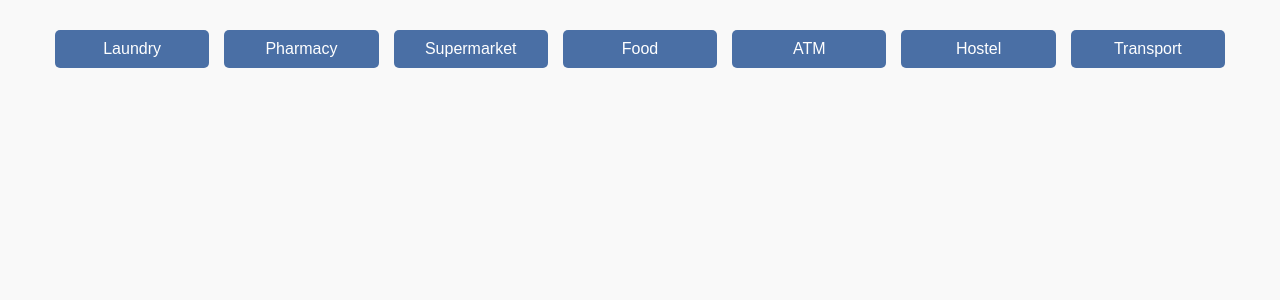
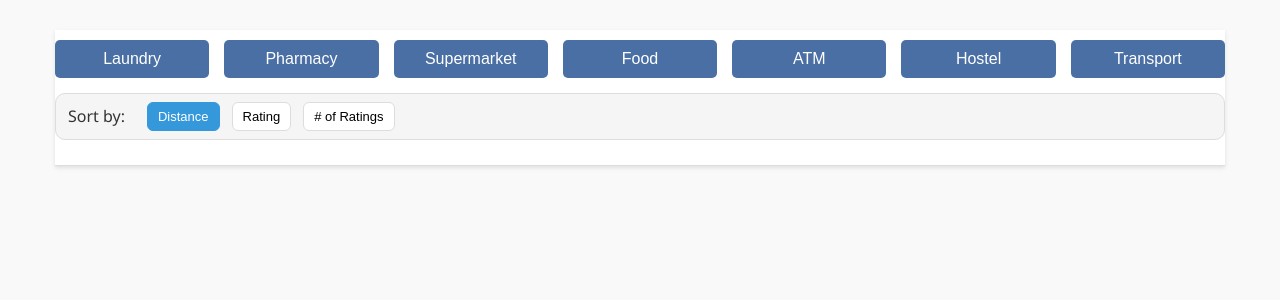
Before and after one commit to MMatthews71/TravellerCompanion, a Flask app: page / in a window 1280 px wide. Shown: the part 153-453 px from the top of the page. Run offline with Flask 3, Linux system fonts and the light colour scheme.

Commit message:
sticky menu

```diff
--- a/static/css/styles.css
+++ b/static/css/styles.css
@@ -62,13 +62,25 @@ h1 {
 }
 
 /* =========================
+   Controls Bar (sticky)
+   ========================= */
+.controls-bar {
+    position: sticky;
+    top: 0;
+    background: #f9f9f9;
+    z-index: 1000;
+    padding: 10px 0;
+    border-bottom: 1px solid var(--border-color);
+}
+
+/* =========================
    Service Buttons
    ========================= */
 .services {
     display: grid;
     grid-template-columns: repeat(auto-fill, minmax(150px, 1fr));
     gap: 15px;
-    margin-bottom: 30px;
+    margin-bottom: 15px;
 }
 
 .service-btn {
@@ -171,7 +183,6 @@ h1 {
 /* =========================
    Filters
    ========================= */
-/* Hidden by default */
 .sort-options .food-filter-container,
 .sort-options .supermarket-filter-container,
 .sort-options .hostel-filter-container {
@@ -184,7 +195,6 @@ h1 {
     padding: 4px 8px;
 }
 
-/* Show when .hidden is removed by JS */
 .sort-options .food-filter-container:not(.hidden),
 .sort-options .supermarket-filter-container:not(.hidden),
 .sort-options .hostel-filter-container:not(.hidden) {
@@ -215,11 +225,6 @@ h1 {
 /* =========================
    Table
    ========================= */
-
-/* Remove scroll box behavior */
-
-/* Remove sticky header */
-
 .table-container {
     overflow-x: auto;
     max-height: none;
@@ -244,8 +249,7 @@ th {
     font-weight: 600;
     color: var(--dark-gray);
     white-space: nowrap;
-    /* REMOVE sticky behavior */
-    position: static;   /* ✅ behave like normal table */
+    position: static;   /* behave like normal table */
     top: auto;
     z-index: auto;
     box-shadow: none;
--- a/templates/index.html
+++ b/templates/index.html
@@ -25,6 +25,16 @@
       box-shadow: 0 2px 6px rgba(0,0,0,0.15);
       z-index: 1000;
     }
+
+    /* Sticky bar */
+    .controls-bar {
+      position: sticky;
+      top: 0;
+      z-index: 900;
+      background: #fff;
+      padding: 10px 0;
+      box-shadow: 0 2px 4px rgba(0,0,0,0.1);
+    }
   </style>
 </head>
 <body>
@@ -35,6 +45,8 @@
       <div id="user-location" class="user-location">📍 Detecting location...</div>
     </header>
 
+    <!-- ✅ Sticky controls wrapper -->
+    <div class="controls-bar">
       <div class="services">
         <button class="service-btn" data-service="laundry">Laundry</button>
         <button class="service-btn" data-service="pharmacy">Pharmacy</button>
@@ -47,8 +59,6 @@
 
       <div id="status" class="status-message"></div>
 
-        <!-- Results section hidden by default -->
-        <div id="results-section" class="results-container hidden">
       <div class="sort-options">
         <span>Sort by:</span>
         <button id="sort-distance" class="sort-btn active" data-sort="distance">Distance</button>
@@ -89,7 +99,11 @@
           </select>
         </div>
       </div>
+    </div>
+    <!-- ✅ End sticky controls -->
 
+    <!-- Results section -->
+    <div id="results-section" class="results-container hidden">
       <div class="table-container">
         <table id="results-table">
           <thead>
```
Lines whose indentation alone changed are shown as unchanged.
